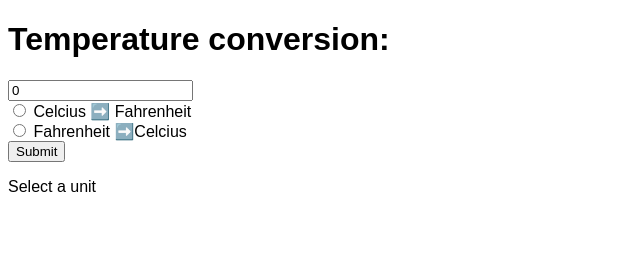
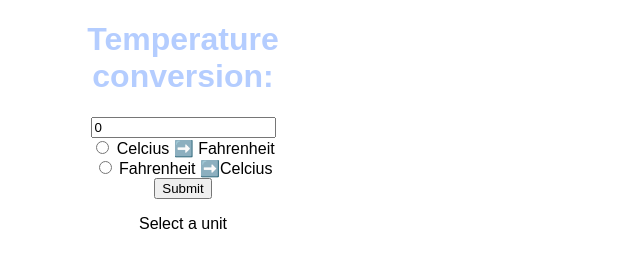
Before and after one commit to MANIZABAYO-Elie/My-temperature-conversion, a plain HTML site: page index.html in a window 1280 px wide. Shown: the whole page, without its empty margins (0-640 px from the left). Drawn offline with Linux system fonts and the light colour scheme.

Commit message:
file committed

```diff
--- a/style.css
+++ b/style.css
@@ -2,3 +2,11 @@ body{
     font-family: Arial, sans-serif;
     background-color: hsl(0%,0%,95%);
 }
+h1{
+    color: #0055ff4b;
+}
+form{
+    background-color: white;
+    text-align: center;
+    max-width: 350px;
+}
```
